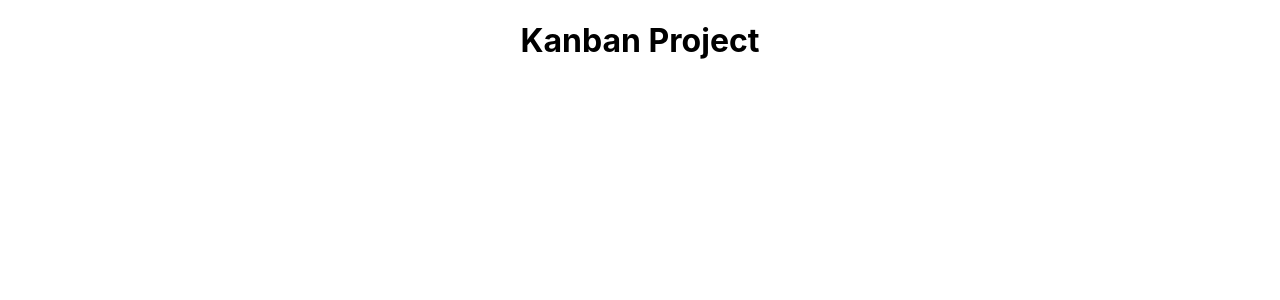
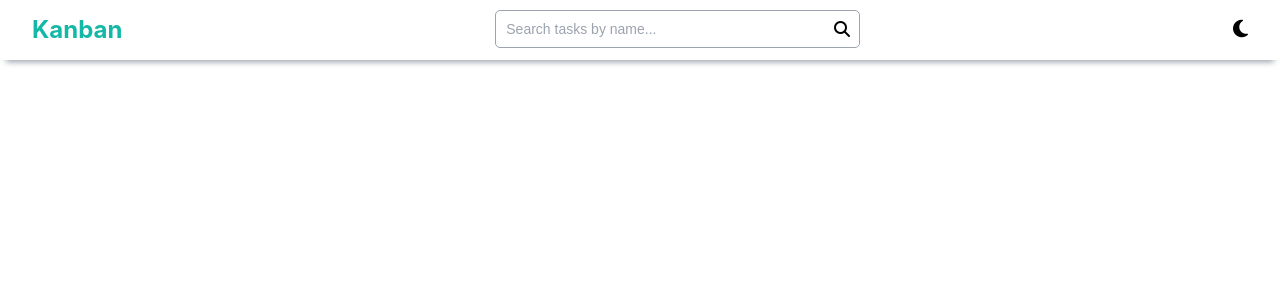
Before and after one commit to SudiptaChakraborty51/kanban-project, a React (Create React App) app: page / in a window 1280 px wide. Shown: the top 300 px of the page. Built offline with nearby package versions, Linux system fonts and the light colour scheme; no server answers.

Commit message:
feat: navbar and dark mode implemented

```diff
--- a/package.json
+++ b/package.json
@@ -9,6 +9,7 @@
     "axios": "^1.4.0",
     "react": "^18.2.0",
     "react-dom": "^18.2.0",
+    "react-router-dom": "^6.15.0",
     "react-scripts": "5.0.1",
     "web-vitals": "^2.1.4"
   },
--- a/src/App.css
+++ b/src/App.css
@@ -1,3 +1,34 @@
+@import "https://cdnjs.cloudflare.com/ajax/libs/font-awesome/6.4.2/css/all.min.css";
 .App {
   text-align: center;
 }
+
+:root {
+  --primary-color: #14b8a6;
+  --secondary-color: #5eead4;
+  --light-teal: #ccfbf1;
+  --white-color: #ffffff;
+  --black-color: #000000;
+  --grey-color: #9ca3af;
+  --primary-darkmode: #0b2239;
+  --secondary-darkmode: #020a12;
+}
+
+.bgDarkmode {
+  background-color: var(--primary-darkmode) !important;
+  color: var(--white-color) !important;
+}
+
+.bgSecondaryDarkMode {
+  background-color: var(--secondary-darkmode) !important;
+  color: var(--white-color) !important;
+  border-radius: 5px !important;
+}
+
+.darkModeColor {
+  color: var(--white-color) !important;
+}
+
+.darkModeBorder {
+  border-color: var(--primary-darkmode) !important;
+}
--- a/src/App.js
+++ b/src/App.js
@@ -1,9 +1,15 @@
-import './App.css';
+import { Route, Routes } from "react-router-dom";
+import "./App.css";
+import Navbar from "./components/Navbar/navbar";
+import Board from "./pages/Board/board";
 
 function App() {
   return (
     <div className="App">
-      <h1>Kanban Project</h1>
+      <Navbar />
+      <Routes>
+        <Route path="/" element={<Board />} />
+      </Routes>
     </div>
   );
 }
--- /dev/null
+++ b/src/components/Navbar/navbar.css
@@ -0,0 +1,63 @@
+.navbar {
+  padding: 0 2rem;
+  box-shadow: 0 8px 6px -6px var(--grey-color);
+  position: sticky;
+  height: 60px;
+  top: 0;
+  z-index: 10;
+  box-sizing: border-box;
+  background-color: var(--white-color);
+}
+
+.navbar nav {
+  display: flex;
+  align-items: center;
+  justify-content: space-between;
+  padding: 10px 0;
+}
+
+.navbar .left-nav h2 {
+  color: var(--primary-color);
+  margin: 0;
+  padding: 0;
+}
+
+.navbar .middle-nav {
+  display: flex;
+  align-items: center;
+  justify-content: flex-end;
+  width: 30%;
+}
+
+.middle-nav input {
+  padding: 10px;
+  width: 100%;
+  border-radius: 5px;
+  border: 1px solid var(--grey-color);
+  font-size: 14px;
+  box-sizing: border-box;
+  outline: none;
+  font-family: "Poppins", sans-serif;
+}
+
+.middle-nav input:focus {
+  border: 1.5px solid var(--primary-color);
+}
+
+.middle-nav i {
+  position: absolute;
+  padding-right: 10px;
+}
+
+.middle-nav input::placeholder {
+  color: var(--grey-color);
+}
+
+.navbar .right-nav i {
+  font-size: 20px;
+  cursor: pointer;
+}
+
+.navbar .navlink {
+  text-decoration: none;
+}
--- /dev/null
+++ b/src/components/Navbar/navbar.jsx
@@ -0,0 +1,41 @@
+import React, { useContext } from "react";
+import "./navbar.css";
+import { NavLink, useNavigate } from "react-router-dom";
+import { TaskContext } from "../../context/taskContext";
+
+const Navbar = () => {
+  const { darkMode, setDarkMode } = useContext(TaskContext);
+  const navigate = useNavigate();
+
+  return (
+    <div className={`navbar ${darkMode && "bgDarkmode"}`}>
+      <nav>
+        <div className="left-nav" onClick={() => navigate("/")}>
+          <NavLink to="/" className="navlink">
+            <h2>Kanban</h2>
+          </NavLink>
+        </div>
+        <div className={`middle-nav ${darkMode && "bgSecondaryDarkMode"}`}>
+          <input
+            type="text"
+            placeholder="Search tasks by name..."
+            className={`${darkMode && "bgSecondaryDarkMode"}`}
+          />
+          <i className="fa-solid fa-magnifying-glass"></i>
+        </div>
+        <div className="right-nav">
+          {darkMode ? (
+            <i class="fa-solid fa-sun" onClick={() => setDarkMode(false)}></i>
+          ) : (
+            <i
+              className="fa-solid fa-moon"
+              onClick={() => setDarkMode(true)}
+            ></i>
+          )}
+        </div>
+      </nav>
+    </div>
+  );
+};
+
+export default Navbar;
--- a/src/context/taskContext.jsx
+++ b/src/context/taskContext.jsx
@@ -7,6 +7,9 @@ export const TaskContext = createContext();
 const TaskProvider = ({ children }) => {
   const [taskState, taskDispatch] = useReducer(taskReducer, initialTaskState);
   const [loading, setLoading] = useState(false);
+  const [darkMode, setDarkMode] = useState(
+    localStorage.getItem("theme") === "dark" ? true : false
+  );
 
   useEffect(() => {
     const fetchData = async () => {
@@ -34,10 +37,16 @@ const TaskProvider = ({ children }) => {
     fetchData();
   }, []);
 
+  useEffect(() => {
+    localStorage.setItem("theme", `${darkMode ? "dark" : "light"}`);
+  }, [darkMode]);
+
   console.log(taskState);
 
   return (
-    <TaskContext.Provider value={{ loading, taskState, taskDispatch }}>
+    <TaskContext.Provider
+      value={{ loading, taskState, taskDispatch, darkMode, setDarkMode }}
+    >
       {children}
     </TaskContext.Provider>
   );
--- a/src/index.js
+++ b/src/index.js
@@ -1,12 +1,17 @@
-import React from 'react';
-import ReactDOM from 'react-dom/client';
-import './index.css';
-import App from './App';
-import TaskProvider from './context/taskContext';
+import React from "react";
+import ReactDOM from "react-dom/client";
+import "./index.css";
+import App from "./App";
+import TaskProvider from "./context/taskContext";
+import { BrowserRouter as Router } from "react-router-dom";
 
-const root = ReactDOM.createRoot(document.getElementById('root'));
+const root = ReactDOM.createRoot(document.getElementById("root"));
 root.render(
   <React.StrictMode>
-    <TaskProvider><App /></TaskProvider>
+    <Router>
+      <TaskProvider>
+        <App />
+      </TaskProvider>
+    </Router>
   </React.StrictMode>
 );
--- /dev/null
+++ b/src/pages/Board/board.jsx
@@ -0,0 +1,11 @@
+import React from "react";
+import "./board.css";
+
+const Board = () => {
+  return (
+    <div className="board">
+    </div>
+  );
+};
+
+export default Board;
```
Also changed, not shown: src/pages/Board/board.css (added), 1 other file (tests, documents, lock files or other folders).
